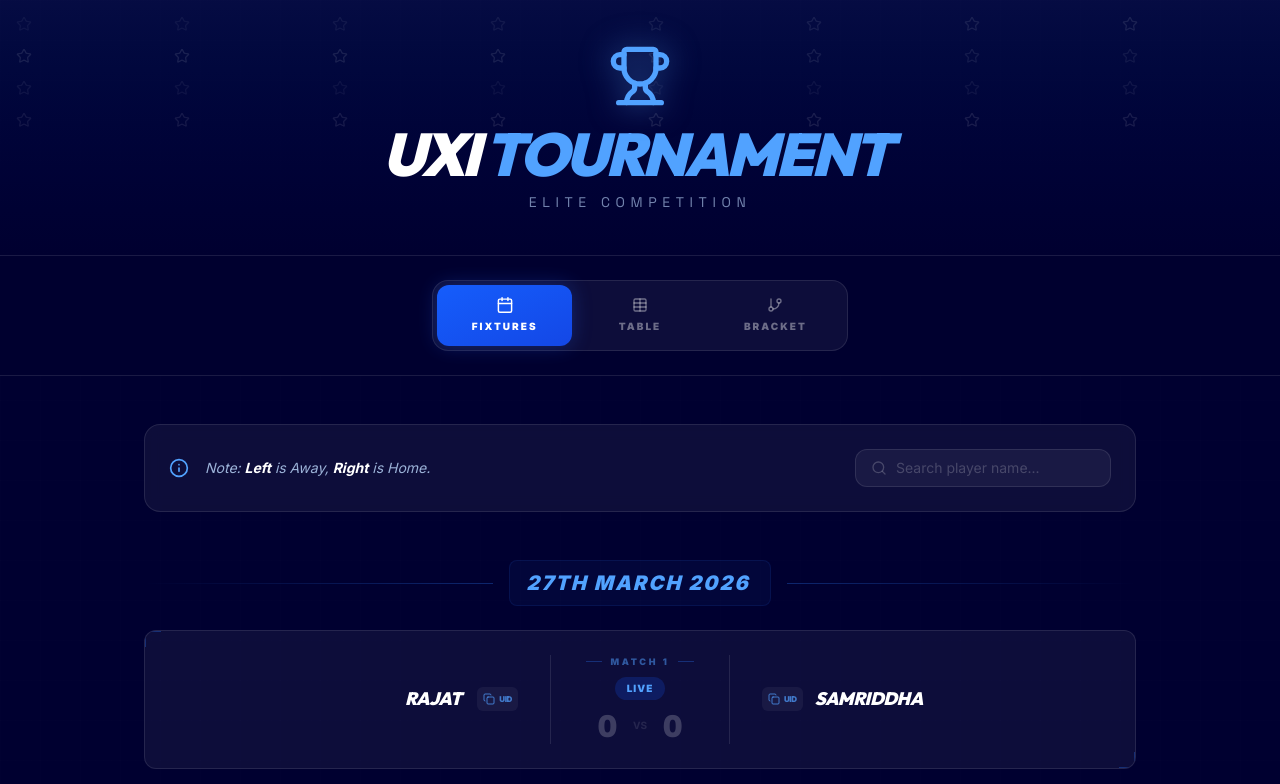
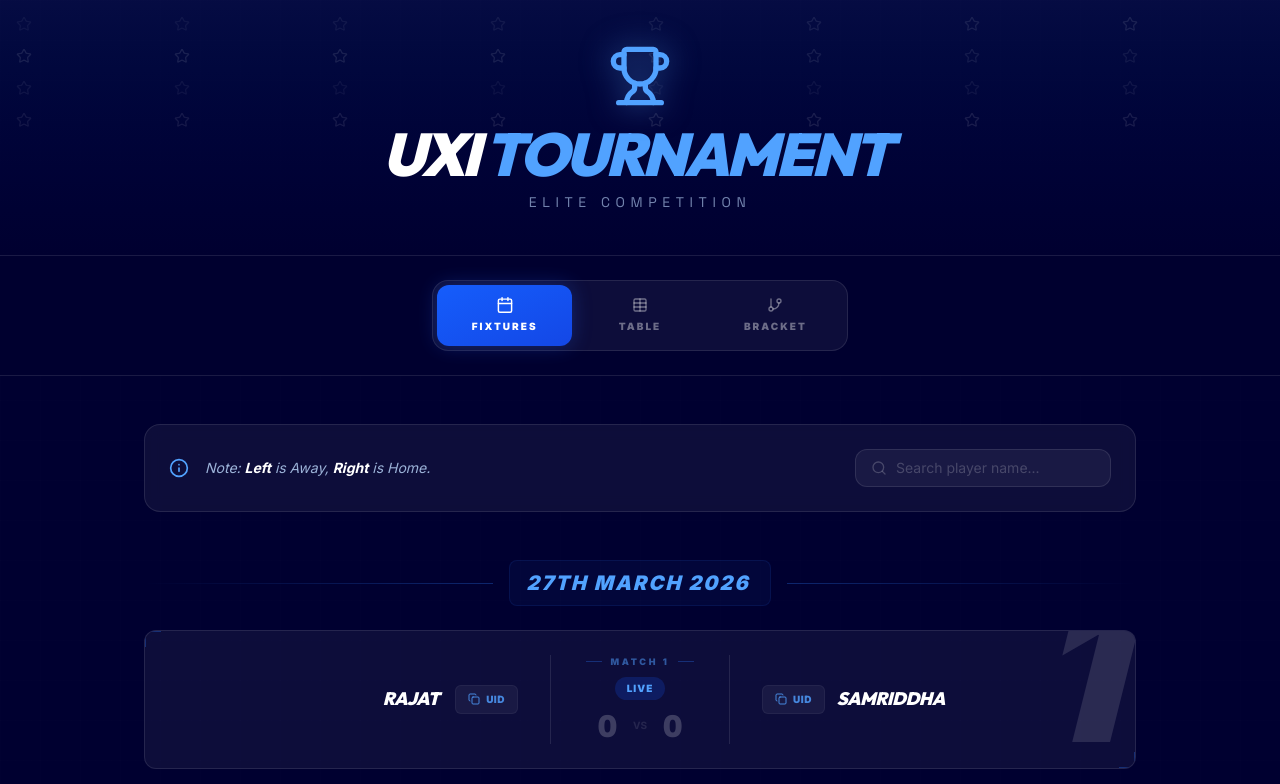
Before and after one commit to barnikbhai2007/uxl, a React (Vite) app: page / in a window 1280 px wide. Shown: the top 784 px of the page. Built offline with nearby package versions, Linux system fonts and the light colour scheme.

Commit message:
feat: Improve UI element styling and add background element
Enhances the visual presentation of team UIDs and adds a subtle, large match number background to the match detail modal. These changes aim to improve user interface clarity and aesthetic appeal.

```diff
--- a/src/App.tsx
+++ b/src/App.tsx
@@ -102,7 +102,7 @@ export default function App() {
             e.stopPropagation();
             copyToClipboard(team.uid);
           }}
-          className={`${size === 'lg' ? 'p-1 md:p-1.5' : 'p-0.5 md:p-1'} rounded-md bg-white/5 hover:bg-white/10 text-blue-400/70 hover:text-blue-400 flex items-center gap-1 transition-all shrink-0`}
+          className={`${size === 'lg' ? 'px-2 py-1 md:px-3 md:py-1.5' : 'px-1.5 py-0.5 md:px-2 md:py-1'} rounded-md bg-white/5 hover:bg-white/10 text-blue-400/80 hover:text-blue-400 flex items-center gap-1.5 transition-all shrink-0 border border-white/5`}
           title="Click to copy UID"
         >
           {copiedId === team.uid ? (
@@ -110,7 +110,7 @@ export default function App() {
           ) : (
             <Copy className="w-2.5 h-2.5 md:w-3 md:h-3" />
           )}
-          <span className="text-[7px] md:text-[8px] font-black uppercase tracking-tighter">UID</span>
+          <span className="text-[8px] md:text-[10px] font-black uppercase tracking-wider">UID</span>
         </button>
       </div>
     );
@@ -139,6 +139,11 @@ export default function App() {
           <div className="absolute top-0 inset-x-0 h-32 bg-gradient-to-b from-blue-500/20 to-transparent pointer-events-none" />
 
           <div className="p-8 relative z-10">
+            {/* Faded Match Number in Modal Background */}
+            <div className="absolute top-1/2 left-1/2 -translate-x-1/2 -translate-y-1/2 text-[15rem] md:text-[20rem] font-black text-white/[0.02] italic select-none pointer-events-none">
+              {match.matchNumber}
+            </div>
+
             <div className="flex justify-between items-center mb-12 relative z-10">
               <div className="flex items-center gap-2">
                 <Trophy className="w-5 h-5 text-yellow-500" />
@@ -159,7 +164,9 @@ export default function App() {
                 </div>
                 <div className="space-y-1">
                   <h2 className="font-display font-black text-lg md:text-xl uppercase italic tracking-tight pr-1">{awayTeam?.name || 'TBD'}</h2>
-                  <p className="text-[10px] text-white/40 font-mono">{awayTeam?.uid || 'UID: ???'}</p>
+                  <div className="px-2 py-0.5 bg-white/5 rounded border border-white/10 inline-block">
+                    <p className="text-[9px] md:text-[10px] text-blue-400/80 font-mono font-bold tracking-wider">{awayTeam?.uid || 'UID: ???'}</p>
+                  </div>
                 </div>
               </div>
 
@@ -183,24 +190,22 @@ export default function App() {
                 </div>
                 <div className="space-y-1">
                   <h2 className="font-display font-black text-lg md:text-xl uppercase italic tracking-tight pr-1">{homeTeam?.name || 'TBD'}</h2>
-                  <p className="text-[10px] text-white/40 font-mono">{homeTeam?.uid || 'UID: ???'}</p>
+                  <div className="px-2 py-0.5 bg-white/5 rounded border border-white/10 inline-block">
+                    <p className="text-[9px] md:text-[10px] text-blue-400/80 font-mono font-bold tracking-wider">{homeTeam?.uid || 'UID: ???'}</p>
+                  </div>
                 </div>
               </div>
             </div>
 
             {/* Stats Grid */}
-            <div className="grid grid-cols-3 gap-4 p-6 bg-white/5 rounded-2xl border border-white/5">
+            <div className="grid grid-cols-2 gap-4 p-6 bg-white/5 rounded-2xl border border-white/5">
               <div className="text-center space-y-1">
                 <div className="text-[10px] font-black text-white/30 uppercase tracking-widest">Match Date</div>
                 <div className="text-sm font-bold text-blue-400">{match.date}</div>
               </div>
-              <div className="text-center space-y-1 border-x border-white/5">
+              <div className="text-center space-y-1 border-l border-white/5">
                 <div className="text-[10px] font-black text-white/30 uppercase tracking-widest">Match No.</div>
                 <div className="text-sm font-bold text-blue-400">#{match.matchNumber}</div>
-              </div>
-              <div className="text-center space-y-1">
-                <div className="text-[10px] font-black text-white/30 uppercase tracking-widest">Venue</div>
-                <div className="text-sm font-bold text-blue-400">Arena {Math.ceil(match.matchNumber / 4)}</div>
               </div>
             </div>
 
@@ -445,6 +450,11 @@ export default function App() {
                           <div className="absolute bottom-0 right-0 w-8 h-8 pointer-events-none">
                             <div className="absolute bottom-0 right-0 w-[1px] h-4 bg-blue-500/30" />
                             <div className="absolute bottom-0 right-0 w-4 h-[1px] bg-blue-500/30" />
+                          </div>
+
+                          {/* Background Match Number Decor - Fixed Positioning and Visibility */}
+                          <div className="absolute right-0 bottom-0 text-9xl md:text-[12rem] font-black text-white/[0.12] italic select-none pointer-events-none group-hover:text-blue-500/[0.25] transition-all duration-500 group-hover:-translate-y-2 pr-4">
+                            {match.matchNumber}
                           </div>
 
                           {/* Background Glow */}
```
